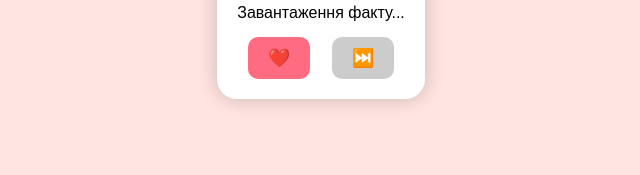
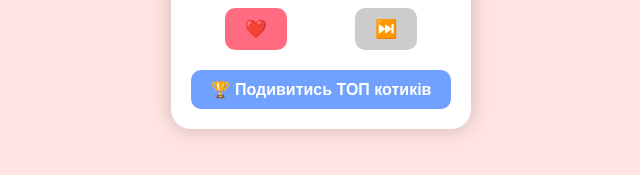
Before and after one commit to thonly-zukich/4LAB-MTRPZ, a plain HTML site: page index.html in a window 1280 px wide. Shown: the part 375-550 px from the top of the page, without its empty margins (319-959 px from the left). Drawn offline with Linux system fonts and the light colour scheme; no server answers.

Commit message:
додав кнопку на Топ

```diff
--- a/index.html
+++ b/index.html
@@ -4,7 +4,7 @@
   <meta charset="UTF-8" />
   <meta name="viewport" content="width=device-width, initial-scale=1.0"/>
   <title>Котопедія — Тіндер котів</title>
-  <link rel="stylesheet" href="css/style.css">
+  <link rel="stylesheet" href="static/css/style.css">
 
 </head>
 <body>
@@ -16,9 +16,22 @@
     <button class="like" onclick="voteCat()">❤️</button>
     <button class="skip" onclick="loadCat()">⏭️</button>
   </div>
+  <div style="margin-top: 20px;">
+  <a href="/top.html" style="
+      background: #70a1ff;
+      color: white;
+      padding: 10px 20px;
+      text-decoration: none;
+      border-radius: 10px;
+      font-weight: bold;
+      display: inline-block;
+  ">
+    🏆 Подивитись ТОП котиків
+  </a>
+</div>
 </div>
 
 
-<script src="js/main.js"></script>
+<script src="static/js/main.js"></script>
 </body>
 </html>
```
